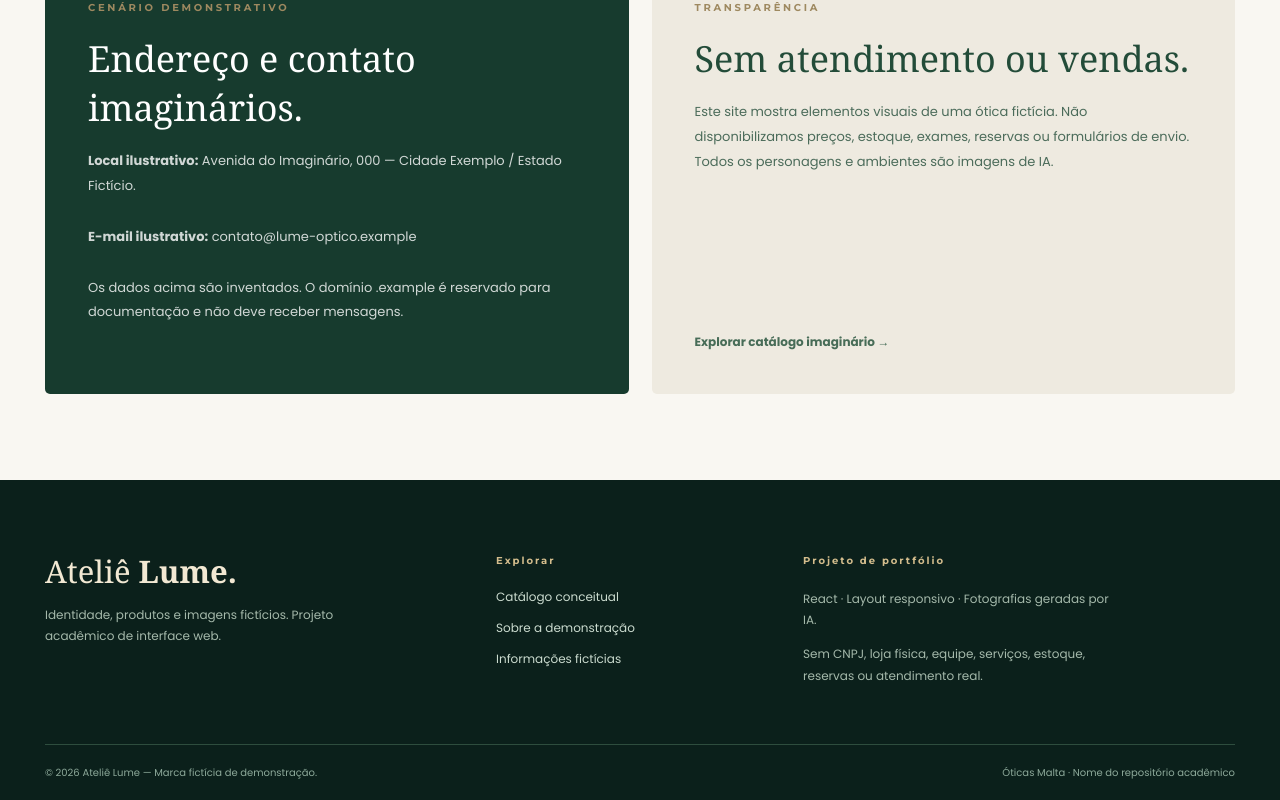
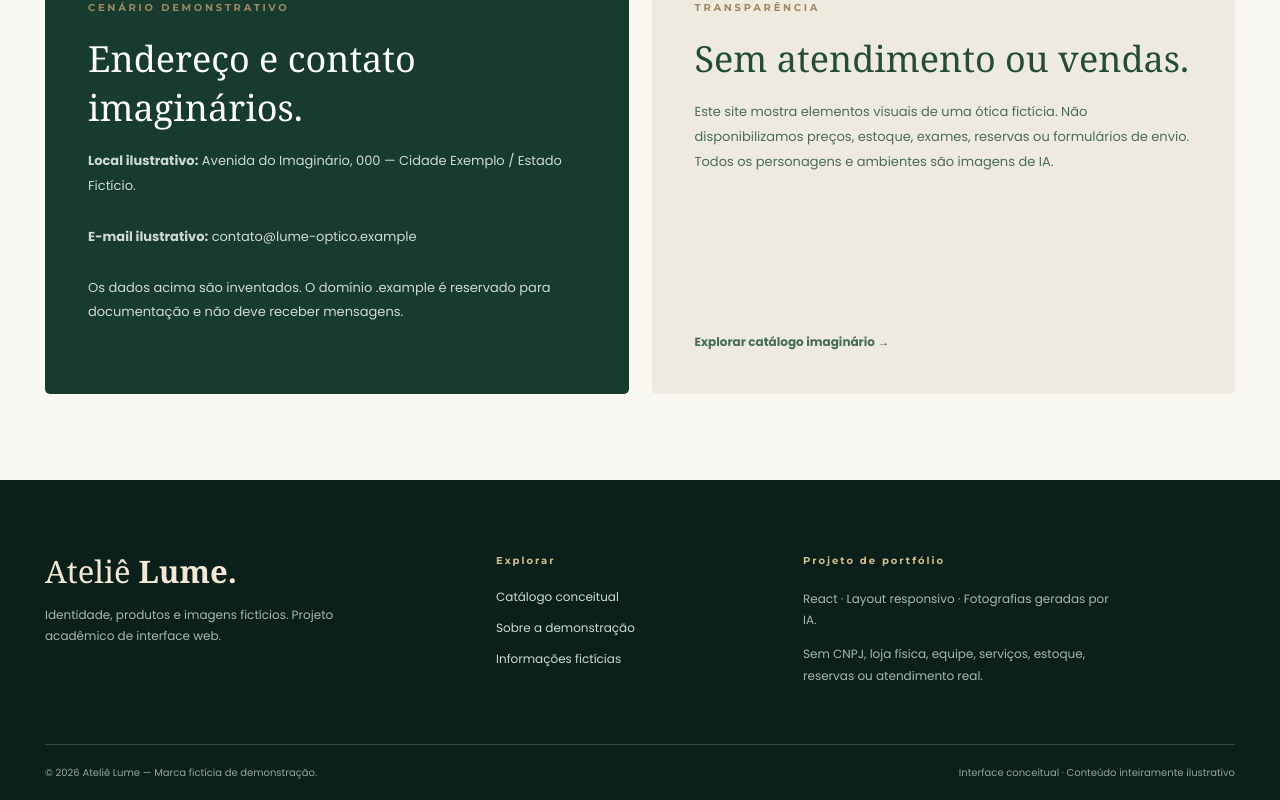
Before and after one commit to Dhaniels1/oticas-malta, a React (Create React App) app: page /oticas-malta/contato in a window 1280 px wide. Shown: the part 678-1478 px from the top of the page. Built offline with nearby package versions, Linux system fonts and the light colour scheme.

Commit message:
fix: remove último nome comercial antigo da interface

```diff
--- a/src/components/Footer.js
+++ b/src/components/Footer.js
@@ -17,6 +17,6 @@ export default function Footer() {
     <p>Sem CNPJ, loja física, equipe, serviços, estoque, reservas ou atendimento real.</p>
    </div>
   </div>
-  <div className="malta-container malta-footer-last"><span>© {new Date().getFullYear()} Ateliê Lume — Marca fictícia de demonstração.</span><span>Óticas Malta · Nome do repositório acadêmico</span></div>
+  <div className="malta-container malta-footer-last"><span>© {new Date().getFullYear()} Ateliê Lume — Marca fictícia de demonstração.</span><span>Interface conceitual · Conteúdo inteiramente ilustrativo</span></div>
  </footer>;
 }
```
